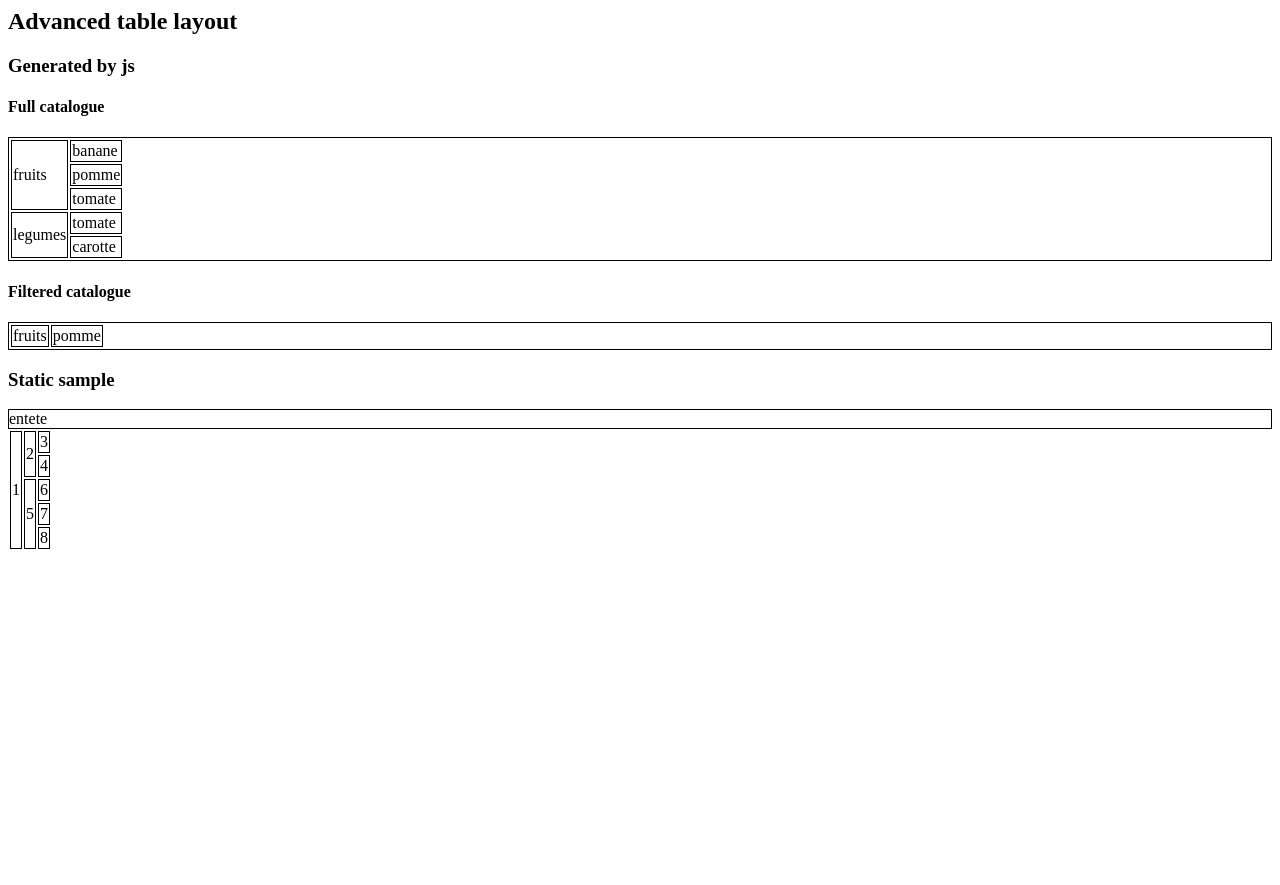
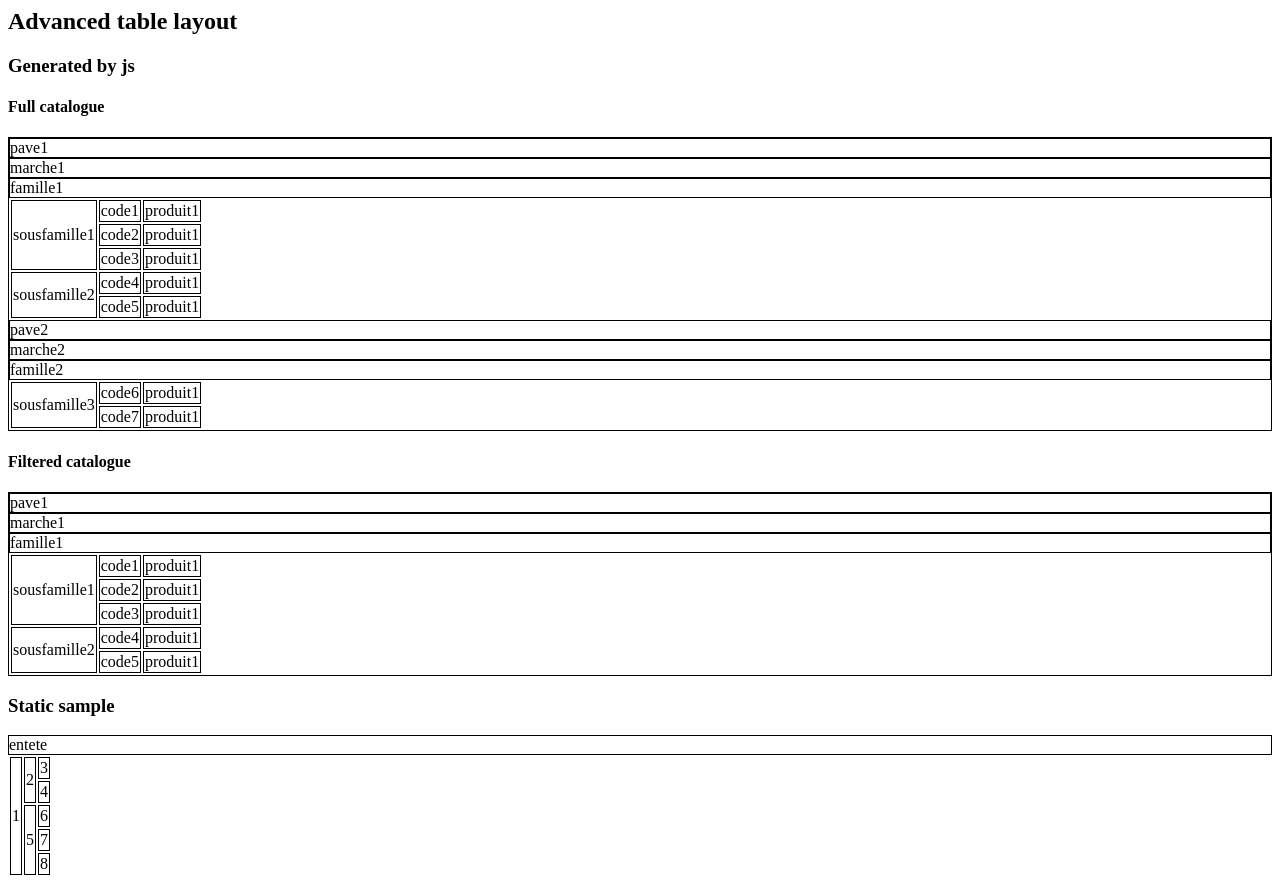
Before and after one commit to loorenzooo/js-table-filter, a plain HTML site: page index.html in a window 1280 px wide. Before the commit the page ends 800 px from the top, so only its background shows below. Drawn offline with Linux system fonts and the light colour scheme.

Commit message:
Finalisation dev

```diff
--- a/index.html
+++ b/index.html
@@ -8,14 +8,16 @@
 <script src="js/functions.js"></script>
 <script type="text/javascript">
   var catalogue = [
-                    ['fruits', 'banane'],
-                    ['fruits', 'pomme'],
-                    ['fruits', 'tomate'],
-                    ['legumes', 'tomate'],
-                    ['legumes', 'carotte']
+                    ['pave1', 'marche1', 'famille1', 'sousfamille1', 'code1', 'produit1'],
+                    ['pave1', 'marche1', 'famille1', 'sousfamille1', 'code2', 'produit1'],
+                    ['pave1', 'marche1', 'famille1', 'sousfamille1', 'code3', 'produit1'],
+                    ['pave1', 'marche1', 'famille1', 'sousfamille2', 'code4', 'produit1'],
+                    ['pave1', 'marche1', 'famille1', 'sousfamille2', 'code5', 'produit1'],
+                    ['pave2', 'marche2', 'famille2', 'sousfamille3', 'code6', 'produit1'],
+                    ['pave2', 'marche2', 'famille2', 'sousfamille3', 'code7', 'produit1'],
                   ];
   console.log(catalogue);
-  var filtrer = filtrage(catalogue, [null,'pomme']);
+  var filtrer = filtrage(catalogue, [null,'marche1']);
   console.log(filtrer);
   var htmlTable = toAssociativeArray(catalogue);
   var filteredHtmlTable = toAssociativeArray(filtrer);
--- a/js/functions.js
+++ b/js/functions.js
@@ -23,38 +23,95 @@ function toAssociativeArray(catalogue){
   // Boucle sur les enregistrements
   for (var i = 0; i < catalogue.length; i++) {
     var row = catalogue[i];
-    // Si l'arbo jusqu'à la feuille n'existe pas on la créé
+
+    // Création de la structure niveau 1 si nécessaire
     if (typeof retour[row[0]] === 'undefined'){
       retour[row[0]] = new Object();
       retour[row[0]].label = row[0];
       retour[row[0]].items = [];
       retour[row[0]].rowspan = 0
     }
-    // Ajout de la valeur de la feuille
-    var niv2 = new Object();
-    niv2.label = row[1];
-    retour[row[0]].items[row[1]] = niv2;
+
+    // Création de la structure niveau 2 si nécessaire
+    if (typeof retour[row[0]].items[row[1]] === 'undefined'){
+      retour[row[0]].items[row[1]] = new Object();
+      retour[row[0]].items[row[1]].label = row[1];
+      retour[row[0]].items[row[1]].items = [];
+      retour[row[0]].items[row[1]].rowspan = 0
+    }
+
+    // Création de la structure niveau 3 si nécessaire
+    if (typeof retour[row[0]].items[row[1]].items[row[2]] === 'undefined'){
+      retour[row[0]].items[row[1]].items[row[2]] = new Object();
+      retour[row[0]].items[row[1]].items[row[2]].label = row[2];
+      retour[row[0]].items[row[1]].items[row[2]].items = [];
+      retour[row[0]].items[row[1]].items[row[2]].rowspan = 0
+    }
+
+    // Création de la structure niveau 4 si nécessaire
+    if (typeof retour[row[0]].items[row[1]].items[row[2]].items[row[3]] === 'undefined'){
+      retour[row[0]].items[row[1]].items[row[2]].items[row[3]] = new Object();
+      retour[row[0]].items[row[1]].items[row[2]].items[row[3]].label = row[3];
+      retour[row[0]].items[row[1]].items[row[2]].items[row[3]].items = [];
+      retour[row[0]].items[row[1]].items[row[2]].items[row[3]].rowspan = 0
+    }
+
+    // Création de la structure niveau 5 (produit)
+    retour[row[0]].items[row[1]].items[row[2]].items[row[3]].items[row[4]] = new Object();
+    retour[row[0]].items[row[1]].items[row[2]].items[row[3]].items[row[4]].code = row[4];
+    retour[row[0]].items[row[1]].items[row[2]].items[row[3]].items[row[4]].libelle = row[5];
+
+    // On incrémente les rowspan
     retour[row[0]].rowspan = retour[row[0]].rowspan + 1;
+    retour[row[0]].items[row[1]].rowspan = retour[row[0]].items[row[1]].rowspan + 1;
+    retour[row[0]].items[row[1]].items[row[2]].rowspan = retour[row[0]].items[row[1]].items[row[2]].rowspan + 1;
+    retour[row[0]].items[row[1]].items[row[2]].items[row[3]].rowspan = retour[row[0]].items[row[1]].items[row[2]].items[row[3]].rowspan + 1;
+
   }
   return retour;
 }
 
 function toHtml(catalogue){
 
-  var retour = "<table>";
-  for (var niv1_prop in catalogue){
-    // Niveau 1
-    var niv1 = catalogue[niv1_prop];
-    retour += "<tr><td rowspan='"+niv1.rowspan+"'>"+niv1.label+"</td>";
+  var retour = "";
+  // Boucle sur pave
+  for (var pave_prop in catalogue){
+    var pave = catalogue[pave_prop];
+    // Affichage d'un pave
+    retour +="<div class='pave'>"+pave.label+"</div>";
 
-    // Boucle sur niveau 2
-    var niv2_tr = '';
-    for (var niv2_prop in niv1.items){
-        var niv2 = niv1.items[niv2_prop];
-        retour += niv2_tr+"<td>"+niv2.label+"</td></tr>";
-        niv2_tr="<tr>";
+    // Boucle sur marche
+    for (var marche_prop in pave.items){
+        var marche = pave.items[marche_prop];
+        // Affichage marche
+        retour +="<div class='marche'>"+marche.label+"</div>";
+
+        // Boucle sur famille
+        for (var famille_prop in marche.items){
+            var famille = marche.items[famille_prop];
+            // Affichage famille
+            retour +="<div class='famille'>"+famille.label+"</div>";
+
+            retour += "<table class='produits'>";
+            // Boucle sur sous-famille
+            for (var sousfamille_prop in famille.items){
+                var sousfamille = famille.items[sousfamille_prop];
+                // Affichage sous-famille
+                retour +="<tr><td rowspan='"+sousfamille.rowspan+"'>"+sousfamille.label+"</td>";
+                var tr_produit = ''; // Pas de nouvelle ligne sur le premier produit
+                for (var produit_prop in sousfamille.items){
+                    var produit = sousfamille.items[produit_prop];
+                    retour += tr_produit + "<td>"+produit.code+"</td><td>"+produit.libelle+"</td></tr>";
+                    tr_produit = "<tr>";
+                }
+
+            }
+
+            retour += "</table>"
+        }
+
     }
   }
-  retour += "</table>";
+
   return retour;
 }
```
